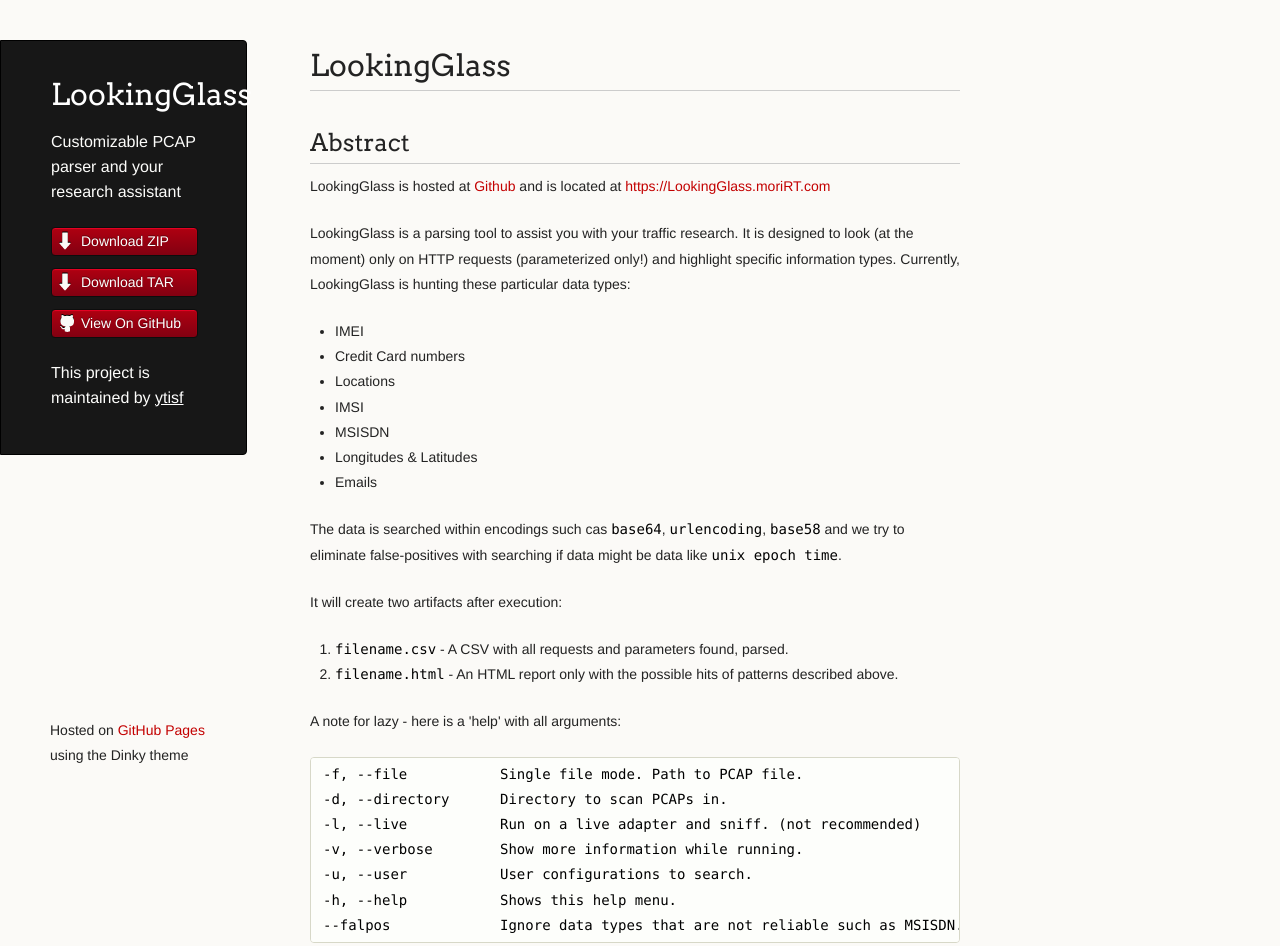
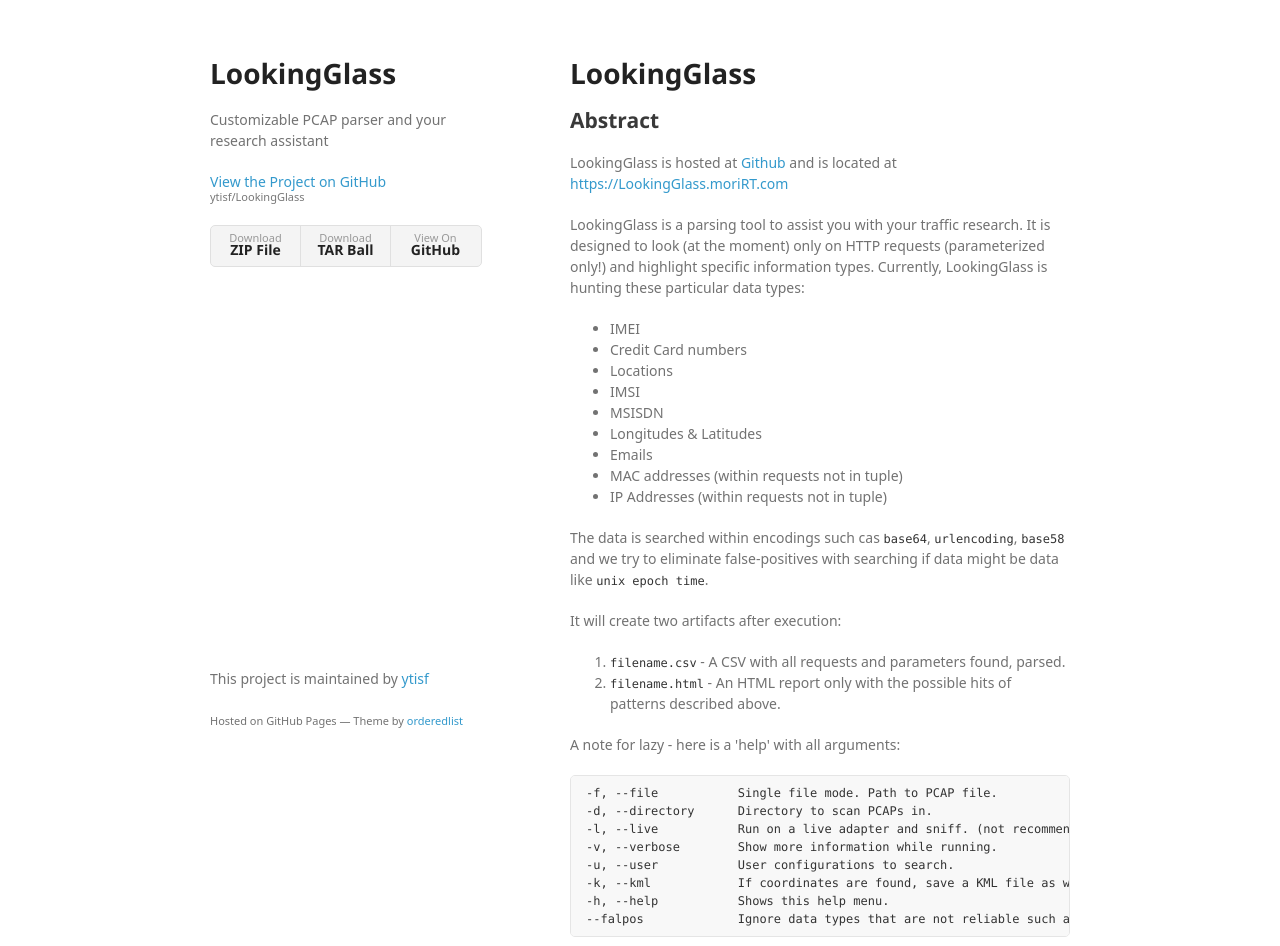
Before and after one commit to ytisf/LookingGlass, a plain HTML site: page index.html in a window 1280 px wide. Shown: the top 946 px of the page. Drawn offline with Linux system fonts and the light colour scheme; a web font is replaced by a local one.

Commit message:
Create gh-pages branch via GitHub

```diff
--- a/index.html
+++ b/index.html
@@ -7,8 +7,7 @@
 
     <link rel="stylesheet" href="stylesheets/styles.css">
     <link rel="stylesheet" href="stylesheets/github-light.css">
-    <script src="javascripts/scale.fix.js"></script>
-    <meta name="viewport" content="width=device-width, initial-scale=1, user-scalable=no">
+    <meta name="viewport" content="width=device-width">
     <!--[if lt IE 9]>
     <script src="//html5shiv.googlecode.com/svn/trunk/html5.js"></script>
     <![endif]-->
@@ -16,18 +15,17 @@
   <body>
     <div class="wrapper">
       <header>
-        <h1 class="header">LookingGlass</h1>
-        <p class="header">Customizable PCAP parser and your research assistant</p>
+        <h1>LookingGlass</h1>
+        <p>Customizable PCAP parser and your research assistant</p>
+
+        <p class="view"><a href="https://github.com/ytisf/LookingGlass">View the Project on GitHub <small>ytisf/LookingGlass</small></a></p>
+
 
         <ul>
-          <li class="download"><a class="buttons" href="https://github.com/ytisf/LookingGlass/zipball/master">Download ZIP</a></li>
-          <li class="download"><a class="buttons" href="https://github.com/ytisf/LookingGlass/tarball/master">Download TAR</a></li>
-          <li><a class="buttons github" href="https://github.com/ytisf/LookingGlass">View On GitHub</a></li>
+          <li><a href="https://github.com/ytisf/LookingGlass/zipball/master">Download <strong>ZIP File</strong></a></li>
+          <li><a href="https://github.com/ytisf/LookingGlass/tarball/master">Download <strong>TAR Ball</strong></a></li>
+          <li><a href="https://github.com/ytisf/LookingGlass">View On <strong>GitHub</strong></a></li>
         </ul>
-
-        <p class="header">This project is maintained by <a class="header name" href="https://github.com/ytisf">ytisf</a></p>
-
-
       </header>
       <section>
         <h1>
@@ -48,6 +46,8 @@
 <li>MSISDN</li>
 <li>Longitudes &amp; Latitudes</li>
 <li>Emails</li>
+<li>MAC addresses (within requests not in tuple)</li>
+<li>IP Addresses (within requests not in tuple)</li>
 </ul>
 
 <p>The data is searched within encodings such cas <code>base64</code>, <code>urlencoding</code>, <code>base58</code> and we try to eliminate false-positives with searching if data might be data like <code>unix epoch time</code>.</p>
@@ -68,6 +68,7 @@
 -l, --live           Run on a live adapter and sniff. (not recommended)
 -v, --verbose        Show more information while running.
 -u, --user           User configurations to search.
+-k, --kml            If coordinates are found, save a KML file as well.
 -h, --help           Shows this help menu.
 --falpos             Ignore data types that are not reliable such as MSISDN.
 </code></pre>
@@ -202,11 +203,20 @@ along with this program.  If not, see <a href="http://www.gnu.org/licenses/">htt
 </ul>
 
 <h3>
-<a id="version-15---no-name-yet" class="anchor" href="#version-15---no-name-yet" aria-hidden="true"><span aria-hidden="true" class="octicon octicon-link"></span></a>Version 1.5 - No-Name-Yet</h3>
+<a id="version-15---fariero" class="anchor" href="#version-15---fariero" aria-hidden="true"><span aria-hidden="true" class="octicon octicon-link"></span></a>Version 1.5 - Fariero</h3>
+
+<ul>
+<li>[x] <strong>Feature</strong> - Export coordinations as KML.</li>
+<li>[x] <strong>Improvments</strong> - Add IP address regex.</li>
+<li>[x] <strong>Improvments</strong> - Several bug fixes and stability.</li>
+</ul>
+
+<h2>
+<a id="version-16---no-name-yet" class="anchor" href="#version-16---no-name-yet" aria-hidden="true"><span aria-hidden="true" class="octicon octicon-link"></span></a>Version 1.6 - No-Name-Yet</h2>
 
 <ul>
 <li>[ ] <strong>Feature</strong> - Search for field names (for example, passwords)</li>
-<li>[ ] <strong>Improvments</strong> - Export coordinations as KML.</li>
+<li>[ ] <strong>Feature</strong> - Handeling Responses</li>
 </ul>
 
 <h3>
@@ -215,15 +225,14 @@ along with this program.  If not, see <a href="http://www.gnu.org/licenses/">htt
 <ul>
 <li>[ ] Real cookies support</li>
 <li>[ ] Reconstruction</li>
-<li>[ ] Handeling responses</li>
-<li>[ ] Have some sort of API to add search options</li>
 </ul>
       </section>
       <footer>
-        <p><small>Hosted on <a href="https://pages.github.com">GitHub Pages</a> using the Dinky theme</small></p>
+        <p>This project is maintained by <a href="https://github.com/ytisf">ytisf</a></p>
+        <p><small>Hosted on GitHub Pages &mdash; Theme by <a href="https://github.com/orderedlist">orderedlist</a></small></p>
       </footer>
     </div>
-    <!--[if !IE]><script>fixScale(document);</script><![endif]-->
+    <script src="javascripts/scale.fix.js"></script>
 
   </body>
 </html>
--- a/stylesheets/styles.css
+++ b/stylesheets/styles.css
@@ -1,338 +1,251 @@
-@import url(https://fonts.googleapis.com/css?family=Arvo:400,700,400italic);
-
-/* MeyerWeb Reset */
-
-html, body, div, span, applet, object, iframe,
-h1, h2, h3, h4, h5, h6, p, blockquote, pre,
-a, abbr, acronym, address, big, cite, code,
-del, dfn, em, img, ins, kbd, q, s, samp,
-small, strike, strong, sub, sup, tt, var,
-b, u, i, center,
-dl, dt, dd, ol, ul, li,
-fieldset, form, label, legend,
-table, caption, tbody, tfoot, thead, tr, th, td,
-article, aside, canvas, details, embed,
-figure, figcaption, footer, header, hgroup,
-menu, nav, output, ruby, section, summary,
-time, mark, audio, video {
-  margin: 0;
-  padding: 0;
-  border: 0;
-  font: inherit;
-  vertical-align: baseline;
+@font-face {
+  font-family: 'Noto Sans';
+  font-weight: 400;
+  font-style: normal;
+  src: url('../fonts/Noto-Sans-regular/Noto-Sans-regular.eot');
+  src: url('../fonts/Noto-Sans-regular/Noto-Sans-regular.eot?#iefix') format('embedded-opentype'),
+       local('Noto Sans'),
+       local('Noto-Sans-regular'),
+       url('../fonts/Noto-Sans-regular/Noto-Sans-regular.woff2') format('woff2'),
+       url('../fonts/Noto-Sans-regular/Noto-Sans-regular.woff') format('woff'),
+       url('../fonts/Noto-Sans-regular/Noto-Sans-regular.ttf') format('truetype'),
+       url('../fonts/Noto-Sans-regular/Noto-Sans-regular.svg#NotoSans') format('svg');
 }
 
+@font-face {
+  font-family: 'Noto Sans';
+  font-weight: 700;
+  font-style: normal;
+  src: url('../fonts/Noto-Sans-700/Noto-Sans-700.eot');
+  src: url('../fonts/Noto-Sans-700/Noto-Sans-700.eot?#iefix') format('embedded-opentype'),
+       local('Noto Sans Bold'),
+       local('Noto-Sans-700'),
+       url('../fonts/Noto-Sans-700/Noto-Sans-700.woff2') format('woff2'),
+       url('../fonts/Noto-Sans-700/Noto-Sans-700.woff') format('woff'),
+       url('../fonts/Noto-Sans-700/Noto-Sans-700.ttf') format('truetype'),
+       url('../fonts/Noto-Sans-700/Noto-Sans-700.svg#NotoSans') format('svg');
+}
 
-/* Base text styles */
+@font-face {
+  font-family: 'Noto Sans';
+  font-weight: 400;
+  font-style: italic;
+  src: url('../fonts/Noto-Sans-italic/Noto-Sans-italic.eot');
+  src: url('../fonts/Noto-Sans-italic/Noto-Sans-italic.eot?#iefix') format('embedded-opentype'),
+       local('Noto Sans Italic'),
+       local('Noto-Sans-italic'),
+       url('../fonts/Noto-Sans-italic/Noto-Sans-italic.woff2') format('woff2'),
+       url('../fonts/Noto-Sans-italic/Noto-Sans-italic.woff') format('woff'),
+       url('../fonts/Noto-Sans-italic/Noto-Sans-italic.ttf') format('truetype'),
+       url('../fonts/Noto-Sans-italic/Noto-Sans-italic.svg#NotoSans') format('svg');
+}
+
+@font-face {
+  font-family: 'Noto Sans';
+  font-weight: 700;
+  font-style: italic;
+  src: url('../fonts/Noto-Sans-700italic/Noto-Sans-700italic.eot');
+  src: url('../fonts/Noto-Sans-700italic/Noto-Sans-700italic.eot?#iefix') format('embedded-opentype'),
+       local('Noto Sans Bold Italic'),
+       local('Noto-Sans-700italic'),
+       url('../fonts/Noto-Sans-700italic/Noto-Sans-700italic.woff2') format('woff2'),
+       url('../fonts/Noto-Sans-700italic/Noto-Sans-700italic.woff') format('woff'),
+       url('../fonts/Noto-Sans-700italic/Noto-Sans-700italic.ttf') format('truetype'),
+       url('../fonts/Noto-Sans-700italic/Noto-Sans-700italic.svg#NotoSans') format('svg');
+}
 
 body {
-  padding:10px 50px 0 0;
-  font-family:"Helvetica Neue", Helvetica, Arial, sans-serif;
-	font-size: 14px;
-	color: #232323;
-	background-color: #FBFAF7;
-	margin: 0;
-	line-height: 1.8em;
-	-webkit-font-smoothing: antialiased;
-
+  background-color: #fff;
+  padding:50px;
+  font: 14px/1.5 "Noto Sans", "Helvetica Neue", Helvetica, Arial, sans-serif;
+  color:#727272;
+  font-weight:400;
 }
 
 h1, h2, h3, h4, h5, h6 {
-  color:#232323;
-  margin:36px 0 10px;
+  color:#222;
+  margin:0 0 20px;
 }
 
-p, ul, ol, table, dl {
-  margin:0 0 22px;
+p, ul, ol, table, pre, dl {
+  margin:0 0 20px;
 }
 
 h1, h2, h3 {
-	font-family: Arvo, Monaco, serif;
-  line-height:1.3;
-	font-weight: normal;
-}
-
-h1,h2, h3 {
-	display: block;
-	border-bottom: 1px solid #ccc;
-	padding-bottom: 5px;
+  line-height:1.1;
 }
 
 h1 {
-	font-size: 30px;
+  font-size:28px;
 }
 
 h2 {
-	font-size: 24px;
+  color:#393939;
 }
 
-h3 {
-	font-size: 18px;
-}
-
-h4, h5, h6 {
-	font-family: Arvo, Monaco, serif;
-	font-weight: 700;
+h3, h4, h5, h6 {
+  color:#494949;
 }
 
 a {
-  color:#C30000;
-  font-weight:200;
+  color:#39c;
   text-decoration:none;
 }
 
 a:hover {
-	text-decoration: underline;
+  color:#069;
 }
 
 a small {
-	font-size: 12px;
+  font-size:11px;
+  color:#777;
+  margin-top:-0.3em;
+  display:block;
 }
 
-em {
-	font-style: italic;
+a:hover small {
+  color:#777;
+}
+
+.wrapper {
+  width:860px;
+  margin:0 auto;
+}
+
+blockquote {
+  border-left:1px solid #e5e5e5;
+  margin:0;
+  padding:0 0 0 20px;
+  font-style:italic;
+}
+
+code, pre {
+  font-family:Monaco, Bitstream Vera Sans Mono, Lucida Console, Terminal, Consolas, Liberation Mono, DejaVu Sans Mono, Courier New, monospace;
+  color:#333;
+  font-size:12px;
+}
+
+pre {
+  padding:8px 15px;
+  background: #f8f8f8;
+  border-radius:5px;
+  border:1px solid #e5e5e5;
+  overflow-x: auto;
+}
+
+table {
+  width:100%;
+  border-collapse:collapse;
+}
+
+th, td {
+  text-align:left;
+  padding:5px 10px;
+  border-bottom:1px solid #e5e5e5;
+}
+
+dt {
+  color:#444;
+  font-weight:700;
+}
+
+th {
+  color:#444;
+}
+
+img {
+  max-width:100%;
+}
+
+header {
+  width:270px;
+  float:left;
+  position:fixed;
+  -webkit-font-smoothing:subpixel-antialiased;
+}
+
+header ul {
+  list-style:none;
+  height:40px;
+  padding:0;
+  background: #f4f4f4;
+  border-radius:5px;
+  border:1px solid #e0e0e0;
+  width:270px;
+}
+
+header li {
+  width:89px;
+  float:left;
+  border-right:1px solid #e0e0e0;
+  height:40px;
+}
+
+header li:first-child a {
+  border-radius:5px 0 0 5px;
+}
+
+header li:last-child a {
+  border-radius:0 5px 5px 0;
+}
+
+header ul a {
+  line-height:1;
+  font-size:11px;
+  color:#999;
+  display:block;
+  text-align:center;
+  padding-top:6px;
+  height:34px;
+}
+
+header ul a:hover {
+  color:#999;
+}
+
+header ul a:active {
+  background-color:#f0f0f0;
 }
 
 strong {
+  color:#222;
   font-weight:700;
 }
 
-ul {
-  list-style-position: inside;
-  list-style: disc;
-  padding-left: 25px;
+header ul li + li + li {
+  border-right:none;
+  width:89px;
 }
 
-ol {
-  list-style-position: inside;
-  list-style: decimal;
-  padding-left: 25px;
+header ul a strong {
+  font-size:14px;
+  display:block;
+  color:#222;
 }
 
-blockquote {
-  margin: 0;
-  padding: 0 0 0 20px;
-  font-style: italic;
+section {
+  width:500px;
+  float:right;
+  padding-bottom:50px;
 }
 
-dl, dt, dd, dl p {
-	font-color: #444;
-}
-
-dl dt {
-  font-weight: bold;
-}
-
-dl dd {
-  padding-left: 20px;
-  font-style: italic;
-}
-
-dl p {
-  padding-left: 20px;
-  font-style: italic;
+small {
+  font-size:11px;
 }
 
 hr {
   border:0;
-  background:#ccc;
+  background:#e5e5e5;
   height:1px;
-  margin:0 0 24px;
+  margin:0 0 20px;
 }
 
-/* Images */
-
-img {
-  position: relative;
-  margin: 0 auto;
-  max-width: 650px;
-  padding: 5px;
-  margin: 10px 0 32px 0;
-  border: 1px solid #ccc;
-}
-
-p img {
-  display: inline;
-  margin: 0;
-  padding: 0;
-  vertical-align: middle;
-  text-align: center;
-  border: none;
-}
-
-/* Code blocks */
-
-code, pre {
-	font-family: Monaco, "Bitstream Vera Sans Mono", "Lucida Console", Terminal, monospace;
-  color:#000;
-  font-size:14px;
-}
-
-pre {
-	padding: 4px 12px;
-  background: #FDFEFB;
-  border-radius:4px;
-  border:1px solid #D7D8C8;
-  overflow: auto;
-  overflow-y: hidden;
-	margin-bottom: 32px;
-}
-
-
-/* Tables */
-
-table {
-  width:100%;
-}
-
-table {
-  border: 1px solid #ccc;
-  margin-bottom: 32px;
-  text-align: left;
- }
-
-th {
-  font-family: 'Arvo', Helvetica, Arial, sans-serif;
-	font-size: 18px;
-	font-weight: normal;
-  padding: 10px;
-  background: #232323;
-  color: #FDFEFB;
- }
-
-td {
-  padding: 10px;
-	background: #ccc;
- }
-
-
-/* Wrapper */
-.wrapper {
-  width:960px;
-}
-
-
-/* Header */
-
-header {
-	background-color: #171717;
-	color: #FDFDFB;
-  width:170px;
+footer {
+  width:270px;
   float:left;
   position:fixed;
-	border: 1px solid #000;
-	-webkit-border-top-right-radius: 4px;
-	-webkit-border-bottom-right-radius: 4px;
-	-moz-border-radius-topright: 4px;
-	-moz-border-radius-bottomright: 4px;
-	border-top-right-radius: 4px;
-	border-bottom-right-radius: 4px;
-	padding: 34px 25px 22px 50px;
-	margin: 30px 25px 0 0;
-	-webkit-font-smoothing: antialiased;
-}
-
-p.header {
-	font-size: 16px;
-}
-
-h1.header {
-	font-family: Arvo, sans-serif;
-	font-size: 30px;
-	font-weight: 300;
-	line-height: 1.3em;
-	border-bottom: none;
-	margin-top: 0;
-}
-
-
-h1.header, a.header, a.name, header a{
-	color: #fff;
-}
-
-a.header {
-	text-decoration: underline;
-}
-
-a.name {
-	white-space: nowrap;
-}
-
-header ul {
-  list-style:none;
-  padding:0;
-}
-
-header li {
-	list-style-type: none;
-  width:132px;
-  height:15px;
-	margin-bottom: 12px;
-	line-height: 1em;
-	padding: 6px 6px 6px 7px;
-
-	background: #AF0011;
-	background: -moz-linear-gradient(top, #AF0011 0%, #820011 100%);
-  background: -webkit-gradient(linear, left top, left bottom, color-stop(0%,#f8f8f8), color-stop(100%,#dddddd));
-  background: -webkit-linear-gradient(top, #AF0011 0%,#820011 100%);
-  background: -o-linear-gradient(top, #AF0011 0%,#820011 100%);
-  background: -ms-linear-gradient(top, #AF0011 0%,#820011 100%);
-  background: linear-gradient(top, #AF0011 0%,#820011 100%);
-
-	border-radius:4px;
-  border:1px solid #0D0D0D;
-
-	-webkit-box-shadow: inset 0px 1px 1px 0 rgba(233,2,38, 1);
-	box-shadow: inset 0px 1px 1px 0 rgba(233,2,38, 1);
-
-}
-
-header li:hover {
-	background: #C3001D;
-	background: -moz-linear-gradient(top, #C3001D 0%, #950119 100%);
-  background: -webkit-gradient(linear, left top, left bottom, color-stop(0%,#f8f8f8), color-stop(100%,#dddddd));
-  background: -webkit-linear-gradient(top, #C3001D 0%,#950119 100%);
-  background: -o-linear-gradient(top, #C3001D 0%,#950119 100%);
-  background: -ms-linear-gradient(top, #C3001D 0%,#950119 100%);
-  background: linear-gradient(top, #C3001D 0%,#950119 100%);
-}
-
-a.buttons {
-	-webkit-font-smoothing: antialiased;
-	background: url(../images/arrow-down.png) no-repeat;
-	font-weight: normal;
-	text-shadow: rgba(0, 0, 0, 0.4) 0 -1px 0;
-	padding: 2px 2px 2px 22px;
-	height: 30px;
-}
-
-a.github {
-	background: url(../images/octocat-small.png) no-repeat 1px;
-}
-
-a.buttons:hover {
-	color: #fff;
-	text-decoration: none;
-}
-
-
-/* Section - for main page content */
-
-section {
-  width:650px;
-  float:right;
-  padding-bottom:50px;
-}
-
-
-/* Footer */
-
-footer {
-  width:170px;
-  float:left;
-  position:fixed;
-  bottom:10px;
-	padding-left: 50px;
+  bottom:50px;
+  -webkit-font-smoothing:subpixel-antialiased;
 }
 
 @media print, screen and (max-width: 960px) {
@@ -348,18 +261,14 @@ footer {
     width:auto;
   }
 
-	footer {
-		border-top: 1px solid #ccc;
-		margin:0 84px 0 50px;
-		padding:0;
-	}
-
   header {
     padding-right:320px;
   }
 
   section {
-    padding:20px 84px 20px 50px;
+    border:1px solid #e5e5e5;
+    border-width:1px 0;
+    padding:20px 0;
     margin:0 0 20px;
   }
 
@@ -369,8 +278,8 @@ footer {
 
   header ul {
     position:absolute;
-    right:130px;
-    top:84px;
+    right:50px;
+    top:52px;
   }
 }
 
@@ -380,38 +289,30 @@ footer {
   }
 
   header {
-    padding:10px 20px 0;
-		margin-right: 0;
+    padding:0;
   }
-
-	section {
-    padding:10px 0 10px 20px;
-    margin:0 0 30px;
-  }
-
-	footer {
-		margin: 0 0 0 30px;
-	}
 
   header ul, header p.view {
     position:static;
   }
+
+  pre, code {
+    word-wrap:normal;
+  }
 }
 
 @media print, screen and (max-width: 480px) {
-
-  header ul li.download {
-    display:none;
+  body {
+    padding:15px;
   }
 
-	footer {
-		margin: 0 0 0 20px;
-	}
+  header ul {
+    width:99%;
+  }
 
-	footer a{
-		display:block;
-	}
-
+  header li, header ul li + li + li {
+    width:33%;
+  }
 }
 
 @media print {
```
Also changed, not shown: javascripts/scale.fix.js (+17 -20 lines), params.json (+1 -1 lines).
